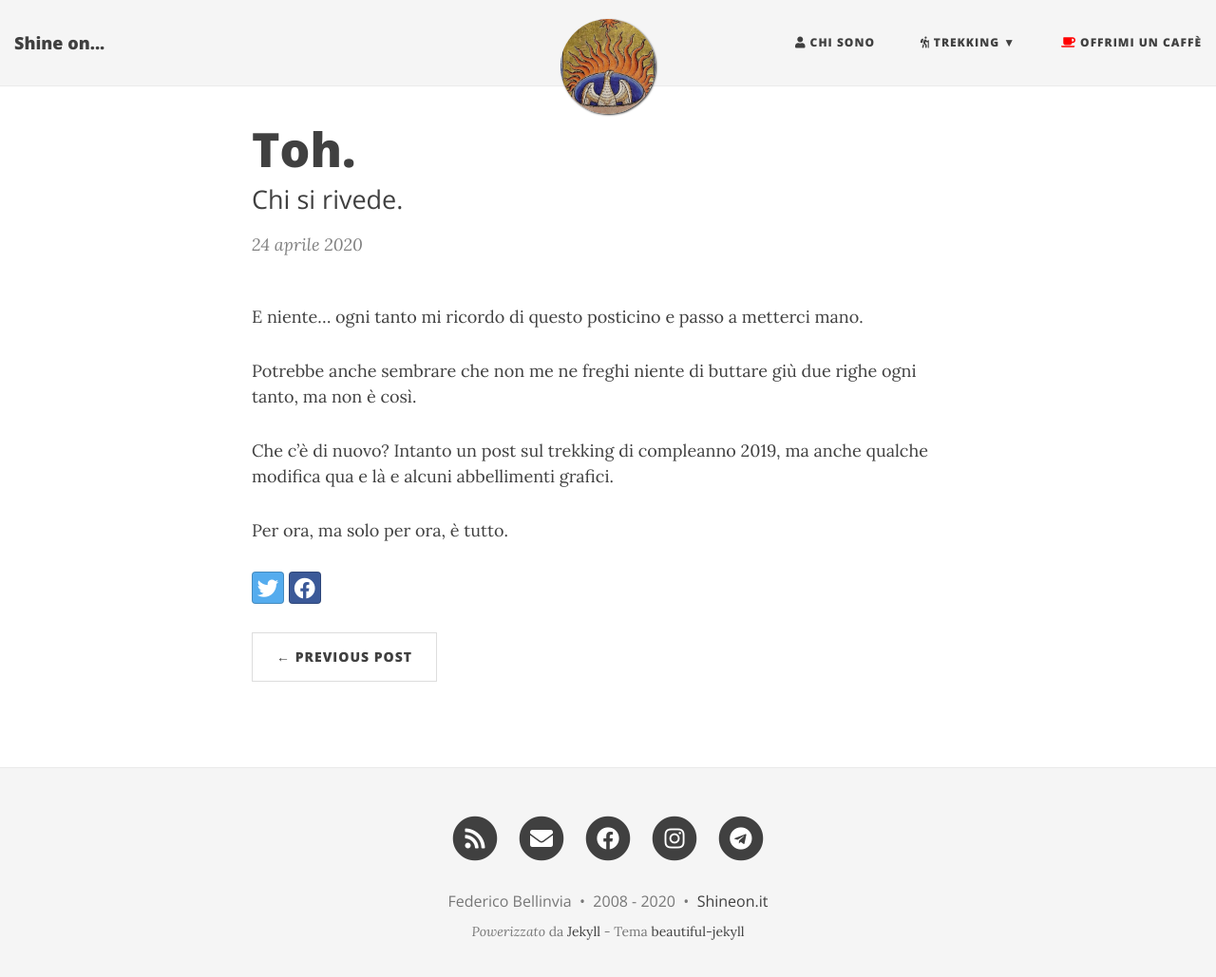
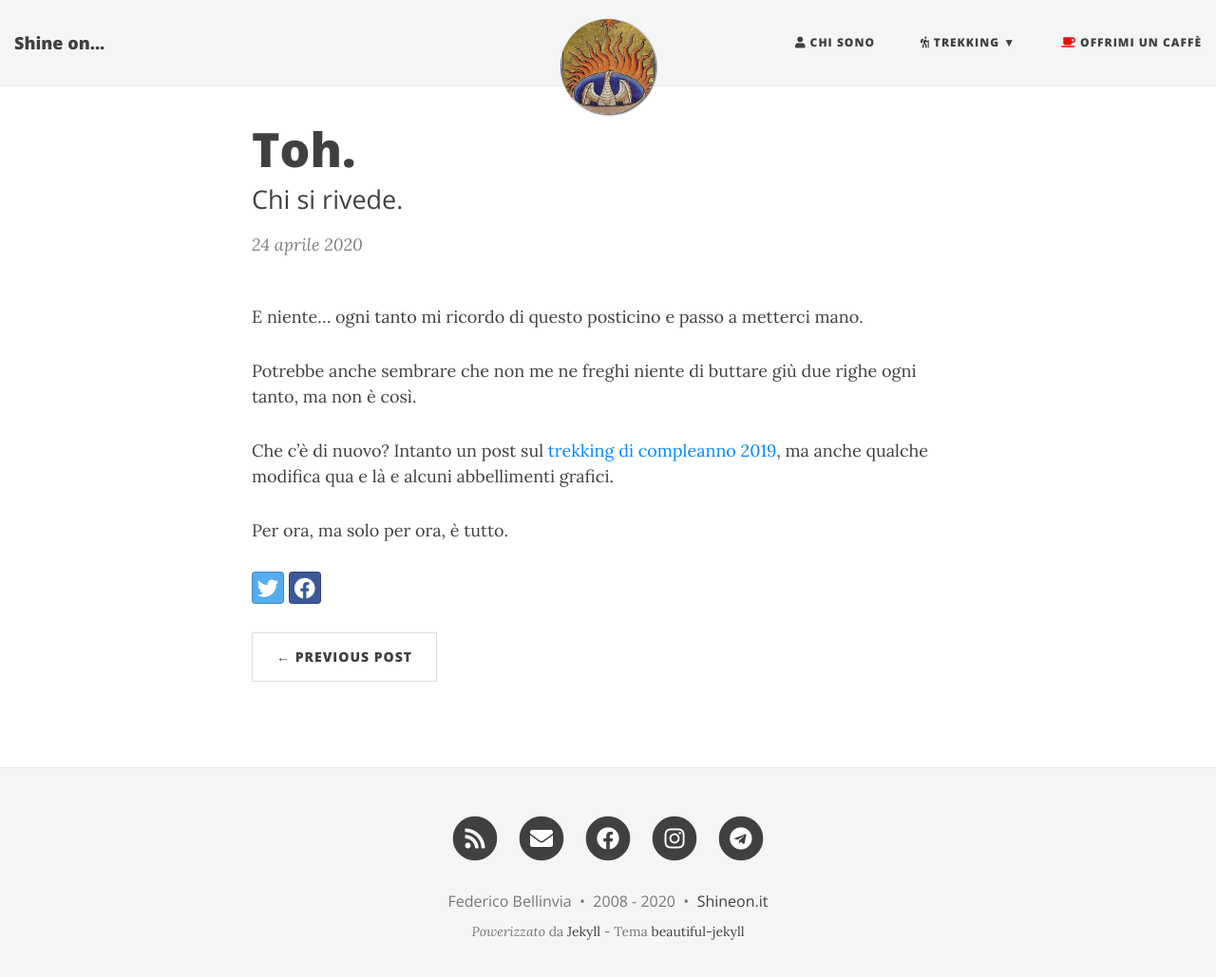
Before and after one commit to shineon822/shineon82.github.io, a Jekyll site: the page built from _posts/2020-04-24-toh.md, in a window 1280 px wide and 1042 px high. Shown: the top 1029 px of the window at 95% size. Built offline with Jekyll 4.4.1, drawn with Linux system fonts in a browser that asks for light colours; nearby versions of some CDN libraries; comment, search, counter and statistics services are not loaded; some of the changed lines change nothing that is shown.

Commit message:
Update 2020-04-24-toh.md

```diff
--- a/_posts/2020-04-24-toh.md
+++ b/_posts/2020-04-24-toh.md
@@ -9,6 +9,6 @@ E niente... ogni tanto mi ricordo di questo posticino e passo a metterci mano.
 
 Potrebbe anche sembrare che non me ne freghi niente di buttare giù due righe ogni tanto, ma non è così.
 
-Che c'è di nuovo? Intanto un post sul trekking di compleanno 2019, ma anche qualche modifica qua e là e alcuni abbellimenti grafici.
+Che c'è di nuovo? Intanto un post sul [trekking di compleanno 2019](escursioni/liguria/alta-via-della-valbrevenna/), ma anche qualche modifica qua e là e alcuni abbellimenti grafici.
 
 Per ora, ma solo per ora, è tutto.
```
